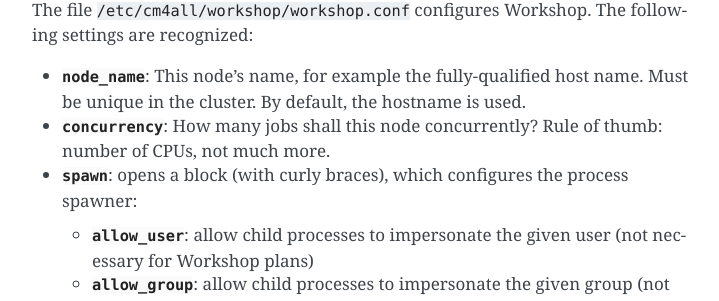
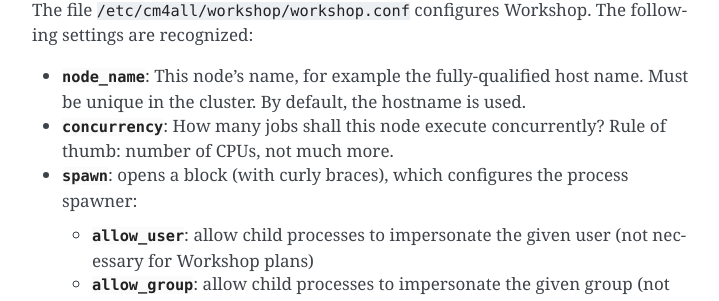
Before and after one commit to CM4all/workshop, a Sphinx documentation site: the page built from doc/index.rst, in a window 1280 px wide and 900 px high, scrolled down 1071 px. Shown: the part 146-447 px from the top of the window, without its empty margins (388-1107 px from the left). Built offline with Sphinx 7.4.7, drawn with Linux system fonts in a browser that asks for light colours.

Commit message:
doc: fix typo

```diff
--- a/doc/index.rst
+++ b/doc/index.rst
@@ -59,7 +59,7 @@
 * :envvar:`node_name`: This node's name, for example the
   fully-qualified host name.  Must be unique in the cluster.  By
   default, the hostname is used.
-* :envvar:`concurrency`: How many jobs shall this node concurrently?
+* :envvar:`concurrency`: How many jobs shall this node execute concurrently?
   Rule of thumb: number of CPUs, not much more.
 * :envvar:`spawn`: opens a block (with curly braces), which
   configures the process spawner:
```
